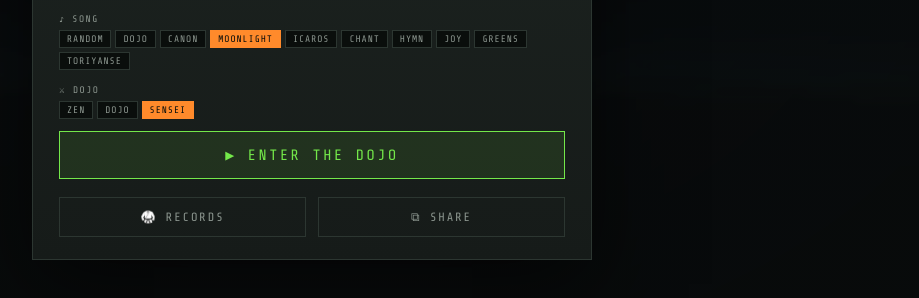
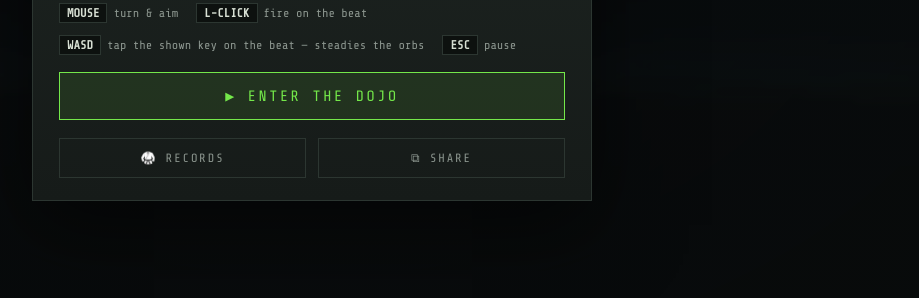
Before and after one commit to robjohncolson/aim-dojo, a plain HTML site: page index.html in a window 1280 px wide. Shown: the part 384-682 px from the top of the page, without its empty margins (328-1247 px from the left). Drawn offline with nearby package versions, Linux system fonts and the light colour scheme; no server answers.

Commit message:
Constrain the dojo: SENSEI only, MOONLIGHT only
One pressure, one song. ZEN/DOJO difficulty packs, the card's SONG and
DOJO chip pickers, RANDOM theme roll, and the aimdojo.diff/theme/
prefsGen prefs are gone — they were distractors from the one pairing
that sings. The other 8 themes stay as inert data for now; pickers and
presets live in git (10a216e) if ever wanted. Pause card drops the
diff tag since everything is SENSEI.

Co-Authored-By: Claude Fable 5 <noreply@anthropic.com>

```diff
--- a/index.html
+++ b/index.html
@@ -173,10 +173,6 @@ html.seen .keys,html.seen .phones{display:none}   /* key legend + headphones not
 .dt{font:9.5px var(--mono);letter-spacing:.12em;color:var(--bone-dim);padding:3px 7px;border:1px solid var(--panel-edge);background:#0a0e0c;cursor:pointer;user-select:none}
 .dt:hover{color:var(--bone)}
 .dt.on{color:#0a0e0c;background:var(--plasma);border-color:var(--plasma)}
-.theme-pick{margin:14px 0 12px;pointer-events:auto}
-.theme-lab{font:9.5px var(--mono);letter-spacing:.16em;color:var(--bone-dim);margin:0 0 6px}
-.theme-chips{display:flex;flex-wrap:wrap;gap:4px}
-.theme-chips .dt{font-family:var(--mono);letter-spacing:.1em}
 .dojo-row{display:grid;grid-template-columns:20px 1fr 48px 56px;align-items:center;gap:6px;font-size:11.5px;padding:3px 3px}   /* rank · name · BPM · TIME (records simplified to 2 metrics; was a 7-col multi-stat grid) */
 .dojo-row:nth-child(odd):not(.head){background:rgba(255,255,255,.025)}
 .dojo-row.me{background:rgba(67,217,255,.12);outline:1px solid rgba(67,217,255,.25)}
@@ -254,15 +250,6 @@ html.seen .keys,html.seen .phones{display:none}   /* key legend + headphones not
       <span><b>L-CLICK</b>fire on the beat</span>
       <span><b>WASD</b>tap the shown key on the beat &mdash; steadies the orbs</span>
       <span><b>ESC</b>pause</span>
-    </div>
-
-    <div id="themePick" class="theme-pick" aria-label="Song">
-      <div class="theme-lab">♪ SONG</div>
-      <div id="themeChips" class="theme-chips"></div>
-    </div>
-    <div id="diffPick" class="theme-pick" aria-label="Difficulty">
-      <div class="theme-lab">⚔ DOJO</div>
-      <div id="diffChips" class="theme-chips"></div>
     </div>
 
     <div id="pauseStats" style="display:none"></div>
@@ -935,55 +922,16 @@ const THEMES=[
     arp:[0,2,1,2,0,1,2,0],
     bass:[1,0,1,0, 1,0,0,0], bassHold:'16n', mood:0x7dffb3, skyBias:0.28 },
 ];
-/* ========================= DIFFICULTY PRESETS (ZEN / DOJO / SENSEI) =========================
-   Pure CFG packs — same game, different pressure. Applied on card pick; persisted aimdojo.diff.
-   Aim-feel knobs live here (dolly / open window / juke / glide / BPM floor). */
-const DIFF_PRESETS={
-  ZEN:{ label:'ZEN', tip:'soft tracking · lofted arc · wide window · few tanks',
-    dollyYawDeg:9, dollyPitchDeg:5, dollySpeed:0.48, dollyHuman:false,
-    grooveOpenSec:[0.40,0.22], grooveJukeDeg:70, grooveGlideSpeed:2.6, grooveFreezeFloor:0.35,
-    startBpm:20, bpmUp:1.5, bpmDown:2, brownianMax:6.5, patternConcurrency:2,
-    projSpeed:20, projSpeedFast:48, multiHitChance:0.12, openGlowBoost:1.0 },
-  DOJO:{ label:'DOJO', tip:'standard dojo — balanced lead + tracking',
-    dollyYawDeg:16, dollyPitchDeg:9, dollySpeed:0.9, dollyHuman:false,
-    grooveOpenSec:[0.32,0.15], grooveJukeDeg:100, grooveGlideSpeed:3.5, grooveFreezeFloor:0.25,
-    startBpm:20, bpmUp:2, bpmDown:3, brownianMax:9, patternConcurrency:3,
-    projSpeed:24, projSpeedFast:60, multiHitChance:0.22, openGlowBoost:1.05 },
-  SENSEI:{ label:'SENSEI', tip:'human dolly · flatter arc · tight window · more tanks',
-    dollyYawDeg:22, dollyPitchDeg:12, dollySpeed:1.15, dollyHuman:true,
-    grooveOpenSec:[0.26,0.12], grooveJukeDeg:125, grooveGlideSpeed:4.4, grooveFreezeFloor:0.18,
-    startBpm:28, bpmUp:2.5, bpmDown:2.5, brownianMax:11, patternConcurrency:3,
-    projSpeed:28, projSpeedFast:72, multiHitChance:0.34, openGlowBoost:1.4 }
-};
-const DEFAULT_DIFF='SENSEI', DEFAULT_THEME='MOONLIGHT';   // the pair that sings: sparse melody + hard tracking (user pick 2026-07)
-const PREFS_GEN=2;   // bump once to re-apply new defaults over old DOJO/RANDOM localStorage
-let _diffPick=DEFAULT_DIFF;
-function applyDiff(name){
-  const p=DIFF_PRESETS[name]||DIFF_PRESETS[DEFAULT_DIFF]||DIFF_PRESETS.DOJO; _diffPick=p.label;
-  for(const k of Object.keys(p)){ if(k==='label'||k==='tip') continue; CFG[k]=Array.isArray(p[k])?p[k].slice():p[k]; }
-  try{ localStorage.setItem('aimdojo.diff', _diffPick); }catch(e){}
-}
-function syncDiffChips(){
-  const host=document.getElementById('diffChips'); if(!host) return;
-  host.querySelectorAll('.dt').forEach(b=>{ b.classList.toggle('on', b.dataset.diff===_diffPick); b.title=DIFF_PRESETS[b.dataset.diff]?DIFF_PRESETS[b.dataset.diff].tip:''; });
-}
-function setDiffPick(name){ applyDiff(name); syncDiffChips(); }
-function buildDiffChips(){
-  const host=document.getElementById('diffChips'); if(!host) return;
-  host.innerHTML='';
-  for(const k of ['ZEN','DOJO','SENSEI']){
-    const b=document.createElement('button'); b.type='button'; b.className='dt'; b.dataset.diff=k; b.textContent=k;
-    b.addEventListener('click',()=>setDiffPick(k)); host.appendChild(b);
-  }
-  try{
-    const g=parseInt(localStorage.getItem('aimdojo.prefsGen')||'0',10)||0;
-    if(g<PREFS_GEN){ localStorage.setItem('aimdojo.diff', DEFAULT_DIFF); localStorage.setItem('aimdojo.theme', DEFAULT_THEME); localStorage.setItem('aimdojo.prefsGen', String(PREFS_GEN)); }
-    const s=localStorage.getItem('aimdojo.diff'); if(s&&DIFF_PRESETS[s]) _diffPick=s; else _diffPick=DEFAULT_DIFF;
-  }catch(e){ _diffPick=DEFAULT_DIFF; }
-  applyDiff(_diffPick); syncDiffChips();
-}
-let PENTA, CHORD_ROOT, CHORD_TRIAD, TUNE, ARP_TRI, BASS, BASS_HOLD, activeTheme=null, _themeReveal=false, _lastThemeI=-1;
-let _themePick=DEFAULT_THEME;   // fixed theme name or 'RANDOM' — default MOONLIGHT (simple hook = shot flow)
+/* ========================= DIFFICULTY: SENSEI ONLY =========================
+   One pressure in this dojo (user constraint 2026-07-09): human dolly · flatter arc · tight window · more tanks.
+   ZEN/DOJO packs, the card pickers, and the aimdojo.diff/theme/prefsGen prefs were distractors — cut; git 10a216e has them. */
+const SENSEI_PACK={ dollyYawDeg:22, dollyPitchDeg:12, dollySpeed:1.15, dollyHuman:true,
+  grooveOpenSec:[0.26,0.12], grooveJukeDeg:125, grooveGlideSpeed:4.4, grooveFreezeFloor:0.18,
+  startBpm:28, bpmUp:2.5, bpmDown:2.5, brownianMax:11, patternConcurrency:3,
+  projSpeed:28, projSpeedFast:72, multiHitChance:0.34, openGlowBoost:1.4 };
+for(const k of Object.keys(SENSEI_PACK)) CFG[k]=Array.isArray(SENSEI_PACK[k])?SENSEI_PACK[k].slice():SENSEI_PACK[k];
+const DEFAULT_THEME='MOONLIGHT';   // the one song of the dojo: sparse melody + hard tracking (user pick 2026-07)
+let PENTA, CHORD_ROOT, CHORD_TRIAD, TUNE, ARP_TRI, BASS, BASS_HOLD, activeTheme=null, _themeReveal=false;
 function applyMoodLook(){   // paint the run's aura into UI + ring palette (called whenever the active theme changes)
   if(!activeTheme) return;
   _moodCol.setHex(activeTheme.mood||0x74e84a);
@@ -992,18 +940,10 @@ function applyMoodLook(){   // paint the run's aura into UI + ring palette (call
   try{ const f=document.getElementById('dojoFlash'); if(f){ f.style.color='rgb('+r+','+g+','+b+')'; f.style.textShadow='0 0 12px rgba('+r+','+g+','+b+',.65),0 0 4px rgba(0,0,0,.9)'; } }catch(e){}
 }
 function applyTheme(t){ activeTheme=t; PENTA=t.scale; CHORD_ROOT=t.root; CHORD_TRIAD=t.triad; TUNE=t.tune; ARP_TRI=t.arp; BASS=t.bass; BASS_HOLD=t.bassHold||'8n'; applyMoodLook(); }   // swap audio arrays + visual aura
-function pickTheme(){   // resolve the run's song: fixed pick from the card, or random (never the same twice in a row)
-  if(_themePick && _themePick!=='RANDOM'){
-    let i=THEMES.findIndex(t=>t.name===_themePick); if(i<0) i=0;
-    _lastThemeI=i; applyTheme(THEMES[i]); _themeReveal=true;
-  } else {
-    let i; do{ i=(Math.random()*THEMES.length)|0; }while(THEMES.length>1 && i===_lastThemeI); _lastThemeI=i; applyTheme(THEMES[i]); _themeReveal=true;
-  }
-  // each song opens in its own sky — Canon at sunrise, Moonlight under the moon, Icaros in deep night…
-  if(activeTheme && activeTheme.skyBias!=null) dayPhase=activeTheme.skyBias;
-  // remember last played song (even when RANDOM rolls) so the card can re-select it next visit
-  try{ if(activeTheme) localStorage.setItem('aimdojo.lastTheme', activeTheme.name); }catch(e){}
-  _tuneHold=-1;   // reset hook-hold state so a new song doesn't inherit the previous note
+function pickTheme(){   // one song in this dojo: MOONLIGHT (the other themes remain as inert data; the picker/RANDOM logic is in git)
+  applyTheme(THEMES.find(t=>t.name===DEFAULT_THEME)||THEMES[0]); _themeReveal=true;
+  if(activeTheme && activeTheme.skyBias!=null) dayPhase=activeTheme.skyBias;   // Moonlight always opens under the moon
+  _tuneHold=-1;   // reset hook-hold state so a new run doesn't inherit the previous note
 }
 let _tuneHold=-1;   // last scale index held by the hook voice (−1 = none); repeated same-index steps extend one note instead of retriggering
 function themeBreath(){   // opening breath of the song: soft pad triad + root so you FEEL the key the instant the ♪ name flashes
@@ -1015,36 +955,8 @@ function themeBreath(){   // opening breath of the song: soft pad triad + root s
     if(tune && PENTA) tune.triggerAttackRelease(PENTA[Math.min(4,PENTA.length-1)], '4n', t+0.05, 0.55);   // a single high note = the song's "hello"
   }catch(e){}
 }
-function syncThemeChips(){
-  const host=document.getElementById('themeChips'); if(!host) return;   // getElementById: called before the later gid() helper exists
-  host.querySelectorAll('.dt').forEach(b=>{ b.classList.toggle('on', b.dataset.theme===_themePick); });
-}
-function setThemePick(name){
-  _themePick=name||'RANDOM';
-  try{ localStorage.setItem('aimdojo.theme', _themePick); }catch(e){}
-  syncThemeChips();
-  if(_themePick!=='RANDOM'){ const t=THEMES.find(x=>x.name===_themePick); if(t) applyTheme(t); }   // preview the arrays now (audio only starts on ENTER; flash still names it at run start)
-}
-function buildThemeChips(){
-  const host=document.getElementById('themeChips'); if(!host) return;
-  host.innerHTML='';
-  const add=(label,val)=>{ const b=document.createElement('button'); b.type='button'; b.className='dt'; b.dataset.theme=val; b.textContent=label;
-    b.addEventListener('click',()=>setThemePick(val)); host.appendChild(b); };
-  add('RANDOM','RANDOM'); THEMES.forEach(t=>add(t.name,t.name));
-  // explicit pick wins; else default MOONLIGHT (not RANDOM — sparse melody pairs best with SENSEI tracking)
-  try{
-    const s=localStorage.getItem('aimdojo.theme');
-    if(s==='RANDOM'||THEMES.some(t=>t.name===s)) _themePick=s;
-    else _themePick=DEFAULT_THEME;
-  }catch(e){ _themePick=DEFAULT_THEME; }
-  syncThemeChips();
-  if(_themePick!=='RANDOM'){ const t=THEMES.find(x=>x.name===_themePick); if(t) applyTheme(t); }
-  else { const t=THEMES.find(x=>x.name===DEFAULT_THEME)||THEMES[0]; applyTheme(t); }   // RANDOM still previews moonlight bed until a run rolls
-}
-// seed working arrays to the default theme before chips load (MOONLIGHT — simple hook, easy shot rhythm)
+// seed working arrays to the song before anything plays (MOONLIGHT — simple hook, easy shot rhythm)
 applyTheme(THEMES.find(t=>t.name===DEFAULT_THEME)||THEMES[0]);
-buildThemeChips();       // card ♪ SONG chips (safe here: uses document.getElementById, not gid)
-buildDiffChips();        // ⚔ ZEN / DOJO / SENSEI — default SENSEI
 function chordHit(streak){                               // an open (fifth) chord a 1/4-beat after a hit, rising with the streak — no 3rd, so it never clashes major/minor with the A-minor bed
   if(!soundOn || !toneReady || !chordSynth) return;
   try{ const root=PENTA[Math.min(streak, PENTA.length-1)];
@@ -1685,7 +1597,7 @@ function playFireLaunch(flightT){   // two-layer launch: soft muzzle + quieter i
     const now=Tone.now();
     const lo=(PENTA&&PENTA.length)?PENTA[0]:220;                 // theme scale root (or fallback A3)
     const hi=(PENTA&&PENTA.length)?PENTA[Math.min(4,PENTA.length-1)]:440;
-    const sensei=(_diffPick==='SENSEI');
+    const sensei=true;   // SENSEI-only dojo (difficulty picker cut 2026-07-09)
     if(fireMuzzle) fireMuzzle.triggerAttackRelease(0.032, now, sensei?0.62:0.5);
     if(firePluck) firePluck.triggerAttackRelease(lo*2, '32n', now, sensei?0.78:0.65);   // octave up = clear “shot” without stealing the lead melody
     if(arcWhoosh){
@@ -2890,8 +2802,7 @@ function showPause(){
   // session recap: which song held the room + how long the flow lasted
   const song=activeTheme?activeTheme.name:'—';
   ovLede.style.display='block';
-  ovLede.innerHTML='♪ <b>'+song+'</b> · '+fmtTime(state.t)+' · peak <b>'+Math.round(state.maxBpm)+'</b> bpm'
-    +( _diffPick && _diffPick!=='DOJO' ? ' · <span style="opacity:.8">'+_diffPick+'</span>' : '' );
+  ovLede.innerHTML='♪ <b>'+song+'</b> · '+fmtTime(state.t)+' · peak <b>'+Math.round(state.maxBpm)+'</b> bpm';   // no diff tag — everything is SENSEI now
   beginBtn.textContent = '▶ RESUME';
   pauseStats.style.display='flex';
   if(settingsBox){ settingsBox.style.display='block'; refreshSettings(); }
```
